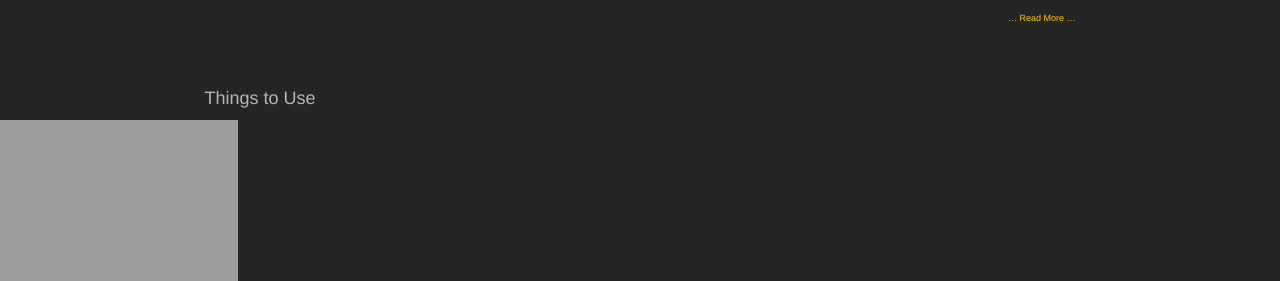
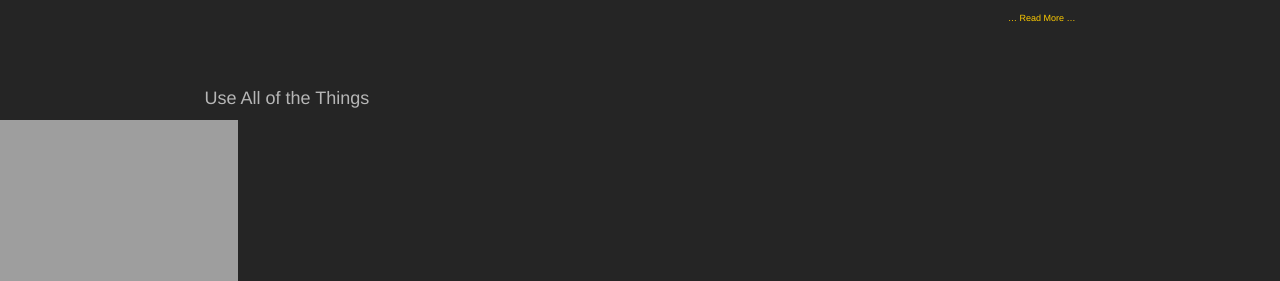
Before and after one commit to jwds1978/jwds1978.github.io, a Jekyll site: the page built from index.md, in a window 1280 px wide and 900 px high, scrolled down 627 px. Shown: the part 172-453 px from the top of the window. Built offline with Jekyll 4.4.1, drawn with Linux system fonts in a browser that asks for light colours; nearby versions of some CDN libraries; some web fonts are replaced; our own code applies the rules of GitHub Pages for plain Markdown files; comment, search, counter and statistics services are not loaded; the repository's description, which GitHub fills in, is left out.

Commit message:
Header change.

```diff
--- a/index.md
+++ b/index.md
@@ -47,7 +47,7 @@ James is an IT consultant.&nbsp; That doesn't really say all that much about him
 {% include blog_last.htm %}
 
 <p>&nbsp;</p>
-### Things to Use
+### Use All of the Things
 * <a href="{{ site.shortURL }}/Cryptopay" target="_blank" title="Cryptopay">Cryptopay</a>
   * Spend bitcoins with a Visa Debit card.&nbsp; Get a bitcoin debit card with a 25% discount!
 * <a href="{{ site.shortURL }}/FastMail" target="_blank" title="FastMail">FastMail</a>
```
